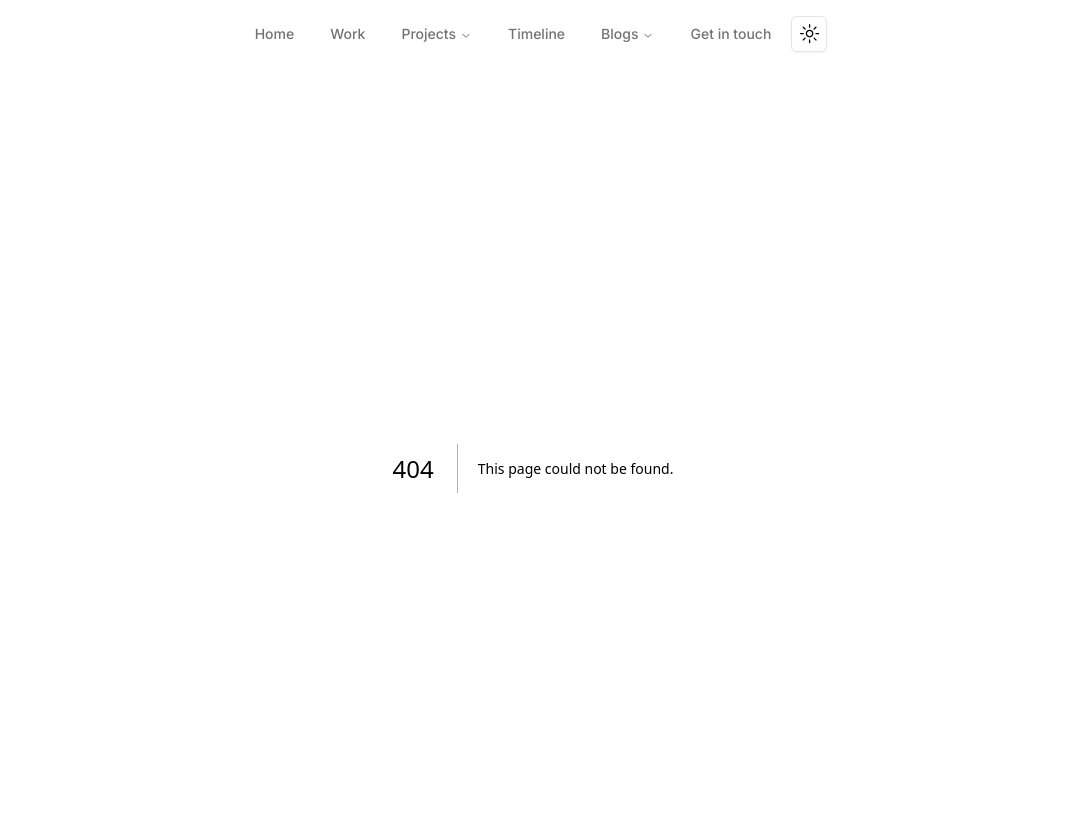
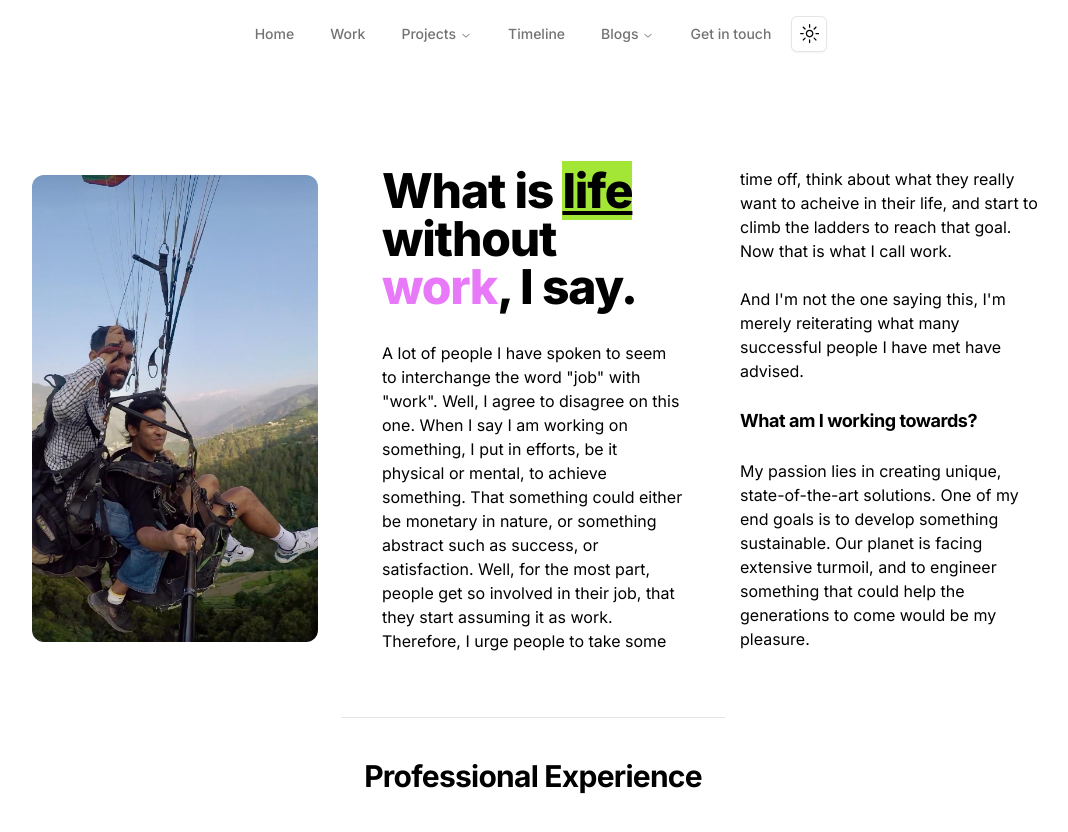
Before and after one commit to Chaitanya-Chaurasia/Portfolio, a Next.js app: page /work in a window 1280 px wide. Before the commit this address had no page. Shown: the top 832 px of the page, without its empty margins (107-1175 px from the left). Built offline with nearby package versions, Linux system fonts and the light colour scheme.

Commit message:
Added work page

```diff
--- /dev/null
+++ b/app/work/page.tsx
@@ -0,0 +1,27 @@
+import { Card } from "@/components/ui/card";
+import WorkIntro from "@/components/WorkIntro";
+import Image from "next/image";
+import React from "react";
+import para from "@/public/para.jpeg";
+import WorkIntro02 from "@/components/WorkIntro02";
+import { Separator } from "@/components/ui/separator";
+
+const WorkPage = () => {
+  return (
+    <main className="p-10 flex flex-col items-center justify-center h-screen gap-10">
+      <div className="flex flex-col lg:flex-row items-top justify-center gap-2">
+        <Card className="w-[350px] p-8 border-none bg-transparent">
+          <Image src={para} alt="para" className="rounded-xl" />
+        </Card>
+        <WorkIntro />
+        <WorkIntro02 />
+      </div>
+      <Separator className="w-96" />
+      <h2 className="tracking-tight text-3xl font-bold" >
+        Professional Experience
+      </h2>
+    </main>
+  );
+};
+
+export default WorkPage;
--- /dev/null
+++ b/components/WorkIntro.tsx
@@ -0,0 +1,27 @@
+import React from "react";
+import { Card, CardHeader } from "./ui/card";
+
+const WorkIntro = () => {
+  return (
+    <Card className="w-[350px] border-none">
+      <CardHeader>
+        <h2 className="tracking-tight text-5xl font-extrabold">
+          What is <span className="underline bg-lime-400">life </span>without{" "}
+          <span className="text-fuchsia-400">work</span>, I say.
+        </h2>
+        <br />
+        <span>
+          A lot of people I have spoken to seem to interchange the word "job"
+          with "work". Well, I agree to disagree on this one. When I say I am
+          working on something, I put in efforts, be it physical or mental, to
+          achieve something. That something could either be monetary in nature,
+          or something abstract such as success, or satisfaction. Well, for the
+          most part, people get so involved in their job, that they start
+          assuming it as work. Therefore, I urge people to take some
+        </span>
+      </CardHeader>
+    </Card>
+  );
+};
+
+export default WorkIntro;
--- /dev/null
+++ b/components/WorkIntro02.tsx
@@ -0,0 +1,32 @@
+import React from "react";
+import { Card, CardHeader } from "./ui/card";
+
+const WorkIntro02 = () => {
+  return (
+    <Card className="w-[350px] border-none">
+      <CardHeader>
+        <span>
+          time off, think about what they really want to acheive in their life,
+          and start to climb the ladders to reach that goal. Now that is what I
+          call work.
+          <br />
+          <br />
+          And I'm not the one saying this, I'm merely reiterating what many
+          successful people I have met have advised.
+          <br />
+          <br />
+          <h2 className="tracking-tight text-lg font-bold">
+            What am I working towards?
+          </h2>
+          <br />
+          My passion lies in creating unique, state-of-the-art solutions. One of
+          my end goals is to develop something sustainable. Our planet is facing
+          extensive turmoil, and to engineer something that could help the
+          generations to come would be my pleasure.
+        </span>
+      </CardHeader>
+    </Card>
+  );
+};
+
+export default WorkIntro02;
```
Also changed, not shown: public/para.jpeg (added).
